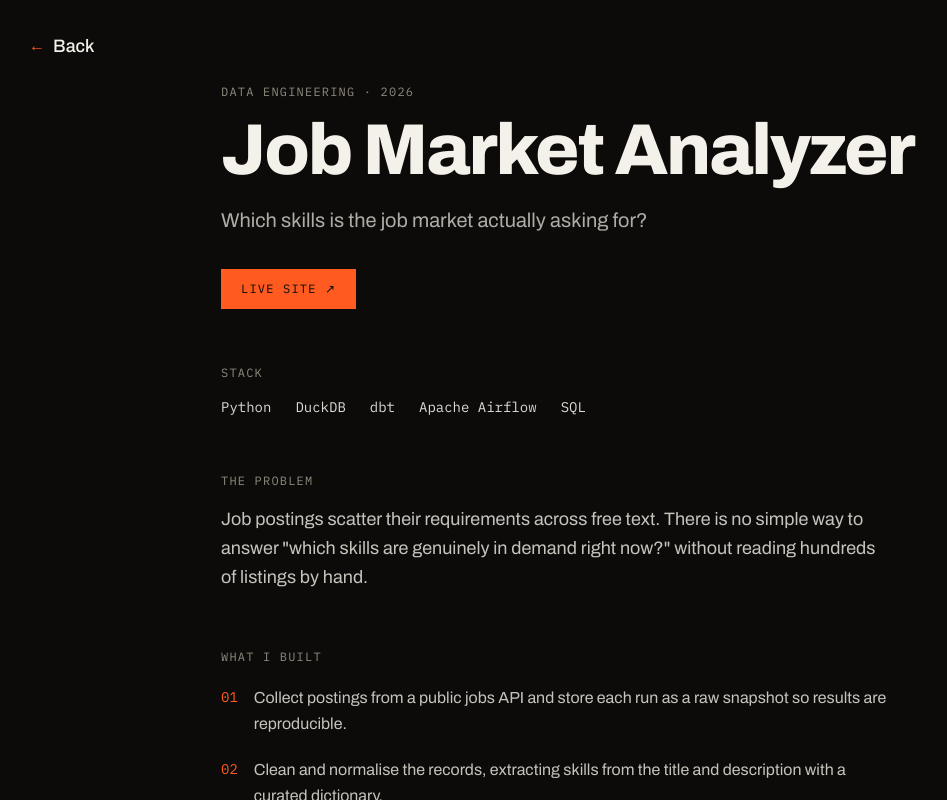
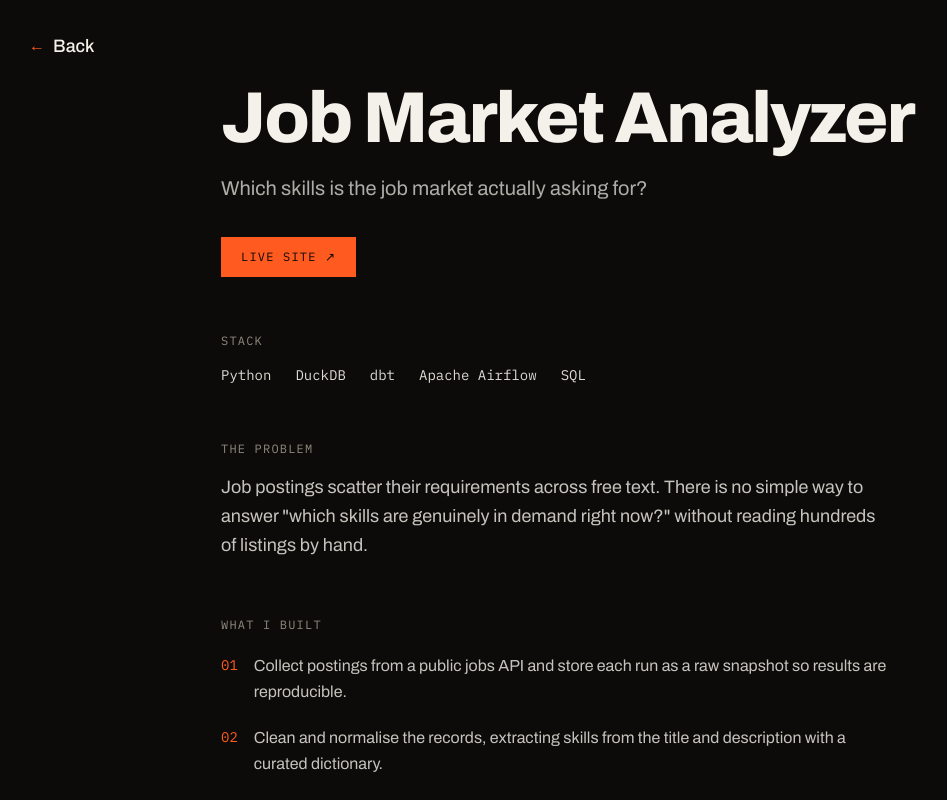
Before and after one commit to dutaalamin/duta, a React (Vite) app: page / in a window 1280 px wide. Both pictures are taken after a click on the button "Job Market Analyzer". Shown: the top 800 px of the page, without its empty margins (51-998 px from the left). Built offline with nearby package versions, Linux system fonts and the light colour scheme; no server answers.

Commit message:
chore: remove eyebrow label above case study title

```diff
--- a/src/components/CaseStudy.jsx
+++ b/src/components/CaseStudy.jsx
@@ -26,9 +26,6 @@
           animate={{ opacity: 1, y: 0 }}
           transition={{ duration: 0.7, ease }}
         >
-          <p className="font-mono text-xs uppercase tracking-widest text-mute mb-4">
-            {study.role} · {study.year}
-          </p>
           <h1 className="font-display font-extrabold leading-[0.95] tracking-[-0.03em] text-[clamp(2.2rem,6vw,4.5rem)]">
             {study.title}
           </h1>
```
